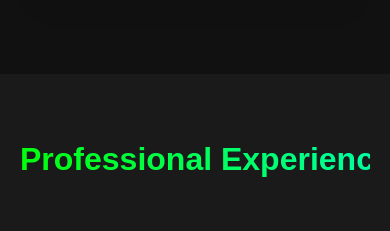
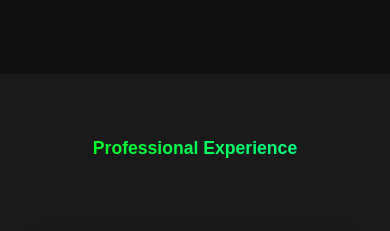
Before and after one commit to phileehoang/interactive-resume, a plain HTML site: page index.html in a window 390 px wide. Shown: the part 3780-4011 px from the top of the page. Drawn offline with nearby package versions, Linux system fonts and the light colour scheme; animation ran at ten frames a second.

Commit message:
Mobile fixes: Add line break in contact title, reduce Professional Experience title to 1.1rem

```diff
--- a/index.html
+++ b/index.html
@@ -124,7 +124,7 @@
     <section id="contact">
         <canvas id="wowEffectCanvas"></canvas>
         <div class="contact-container">
-            <h2>Let's See If We're a Good Fit.</h2>
+            <h2>Let's See If We're a<br>Good Fit.</h2>
             <p>If you're seeking someone experienced in scaling brands, optimizing eCommerce operations, and effectively collaborating across teams—I'd love the opportunity to connect.</p>
 
             <p>Throughout my career, I've focused on turning ideas into measurable results through strategic digital marketing, data-driven strategies, and streamlined workflows. If this aligns with your vision, <strong>let's talk.</strong></p>
--- a/styles.css
+++ b/styles.css
@@ -487,7 +487,7 @@ body {
 
     /* Experience section responsive styles */
     .experience-container h2 {
-        font-size: 1.2rem;
+        font-size: 1.1rem;
         white-space: nowrap;
     }
 }
@@ -750,7 +750,8 @@ body {
     }
 
     .experience-container h2 {
-        font-size: 2rem;
+        font-size: 1.1rem;
+        white-space: nowrap;
     }
 }
 
```
